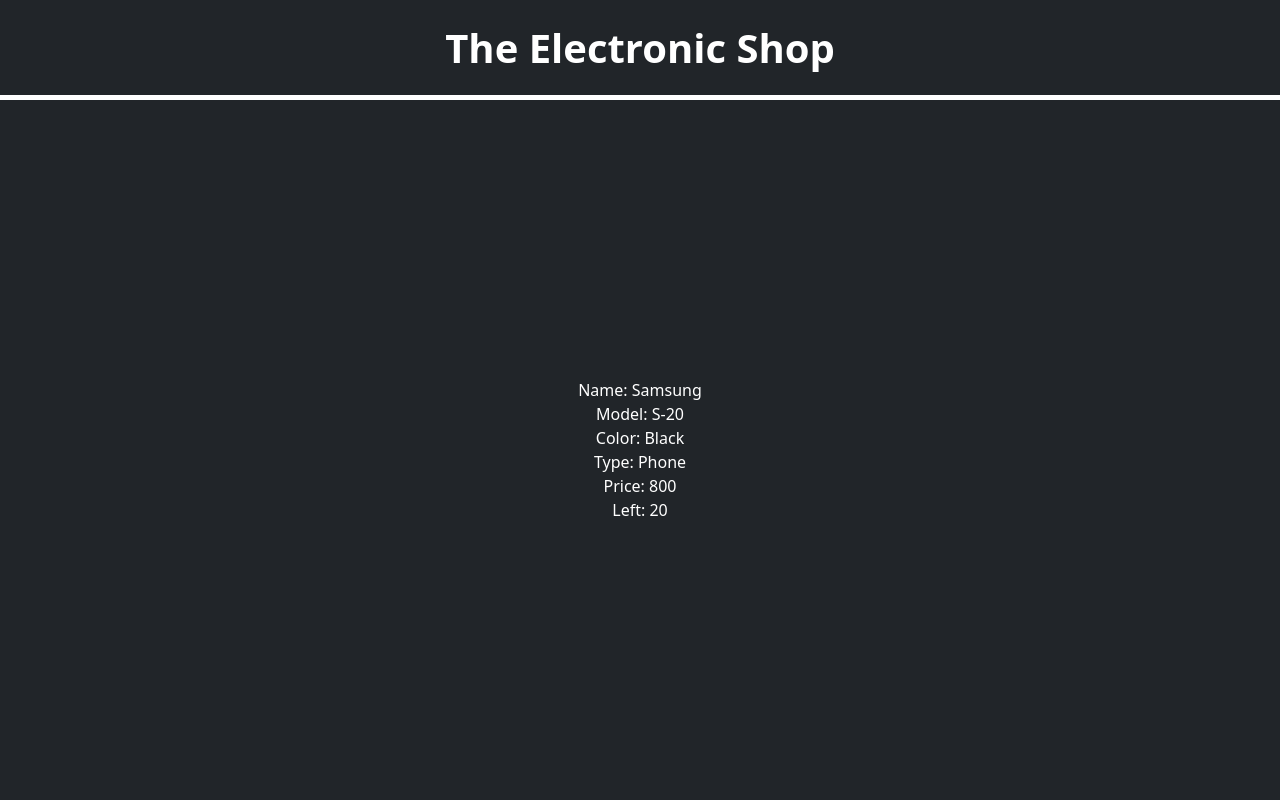
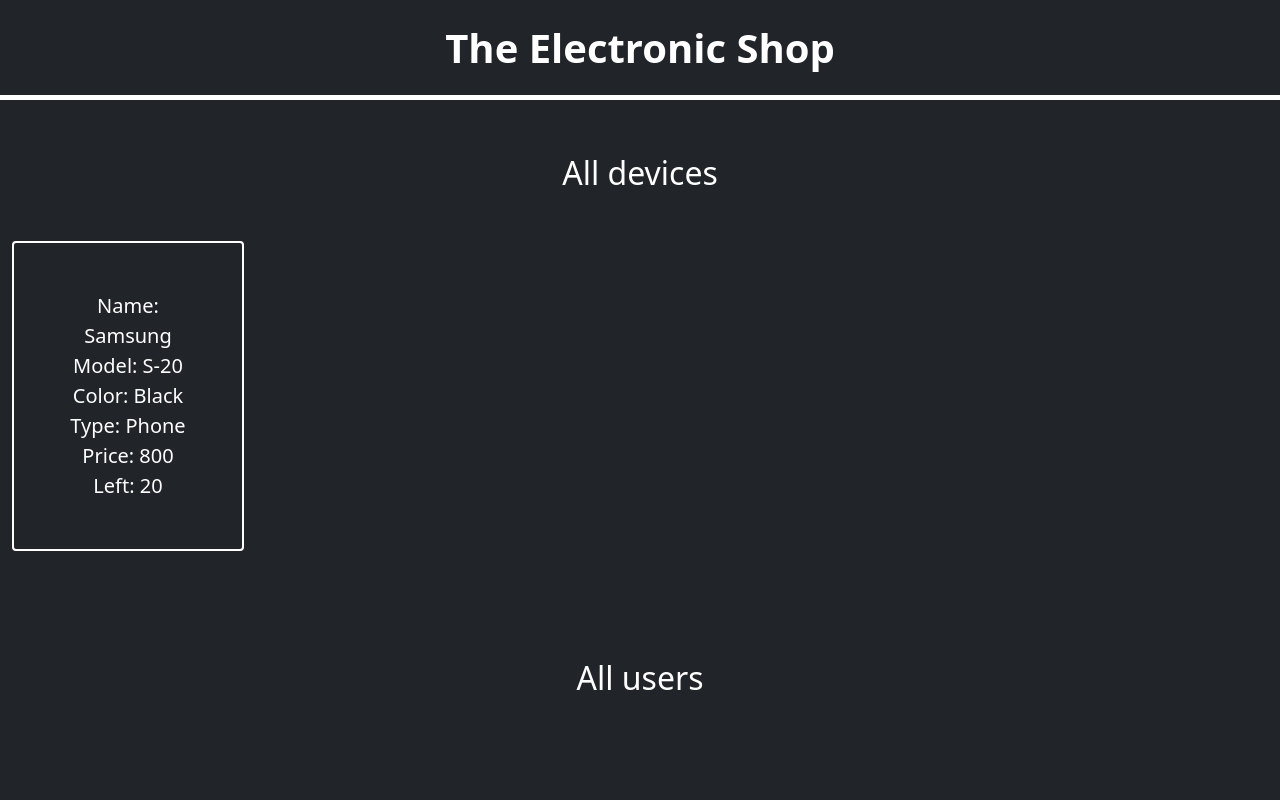
Before and after one commit to emanuelecardone/php-oop-2, a PHP site: page / in a window 1280 px wide. Run offline with PHP 8.4, Linux system fonts and the light colour scheme.

Commit message:
Creata card prodotto

```diff
--- a/partials/main.php
+++ b/partials/main.php
@@ -1,8 +1,22 @@
-<main class="w-100 d-flex flex-column justify-content-center align-items-center">
+<main class="w-100 d-flex flex-column justify-content-around align-items-center">
 
-    <!-- TEST -->
-    <?php foreach($samsung_s20->showAllInfo() as $key => $value){ ?>
-        <span class="text-white text-capitalize"><?php echo $key;?>: <?php echo $value; ?></span>
-    <?php } ?>
+    <div class="all_devices_wrapper w-100 text-white text-center">
+        <h2 class="mb-5">All devices</h2>
+        <div class="container-fluid">
+            <div class="row row-cols-5">
+                <div class="col">
+                    <div class="single_device w-100 h-100 d-flex flex-column justify-content-center align-items-center border border-2 border-white p-5 rounded">
+                        <?php foreach($samsung_s20->showAllInfo() as $key => $value){ ?>
+                            <span class="text-capitalize fs-5"><?php echo $key;?>: <?php echo $value; ?></span>
+                        <?php } ?>
+                    </div>
+                </div>
+            </div>
+        </div>
+    </div>
+
+    <div class="all_users_wrapper text-white text-center">
+        <h2 class="mb-5">All users</h2>
+    </div>
 
 </main>
```
